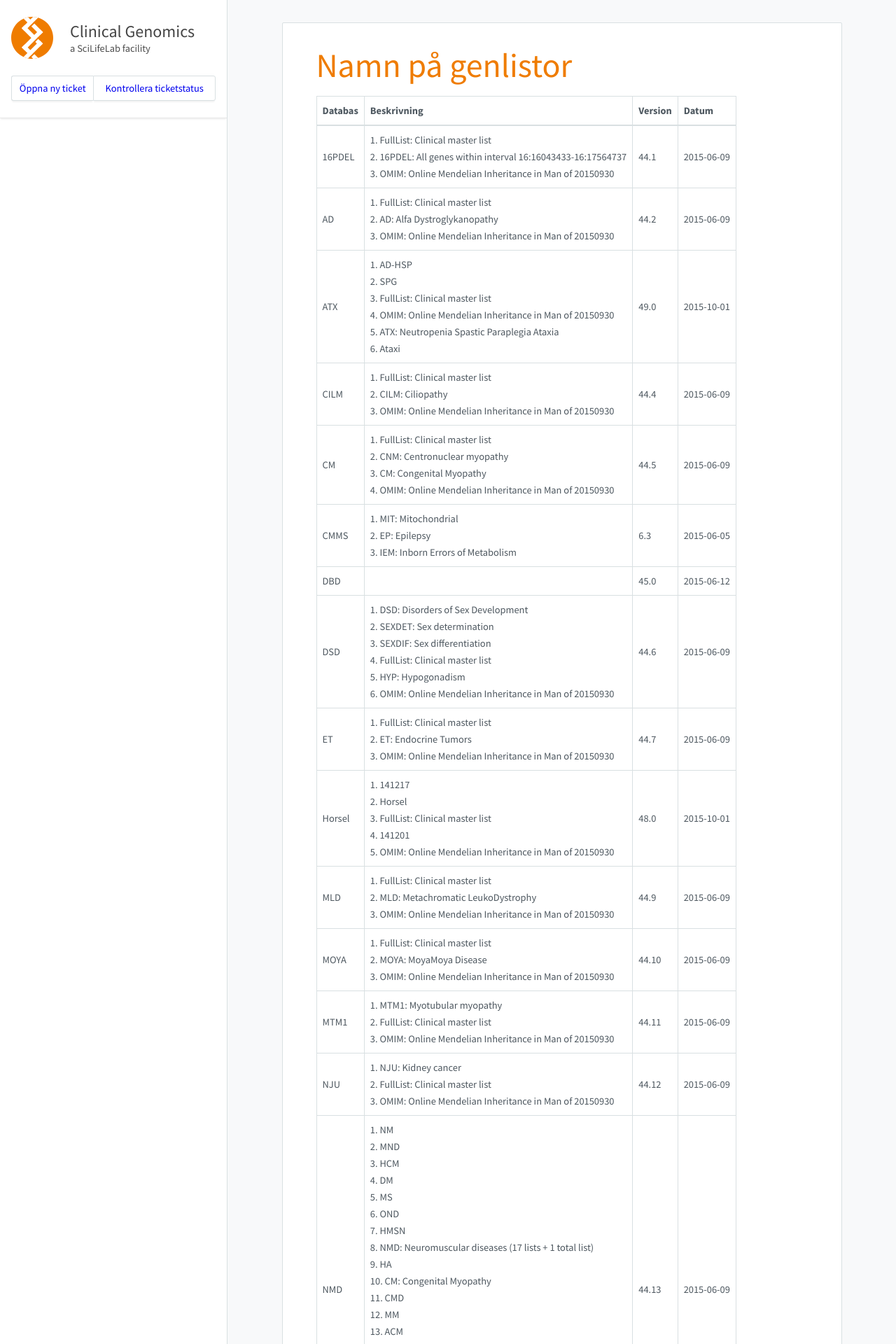
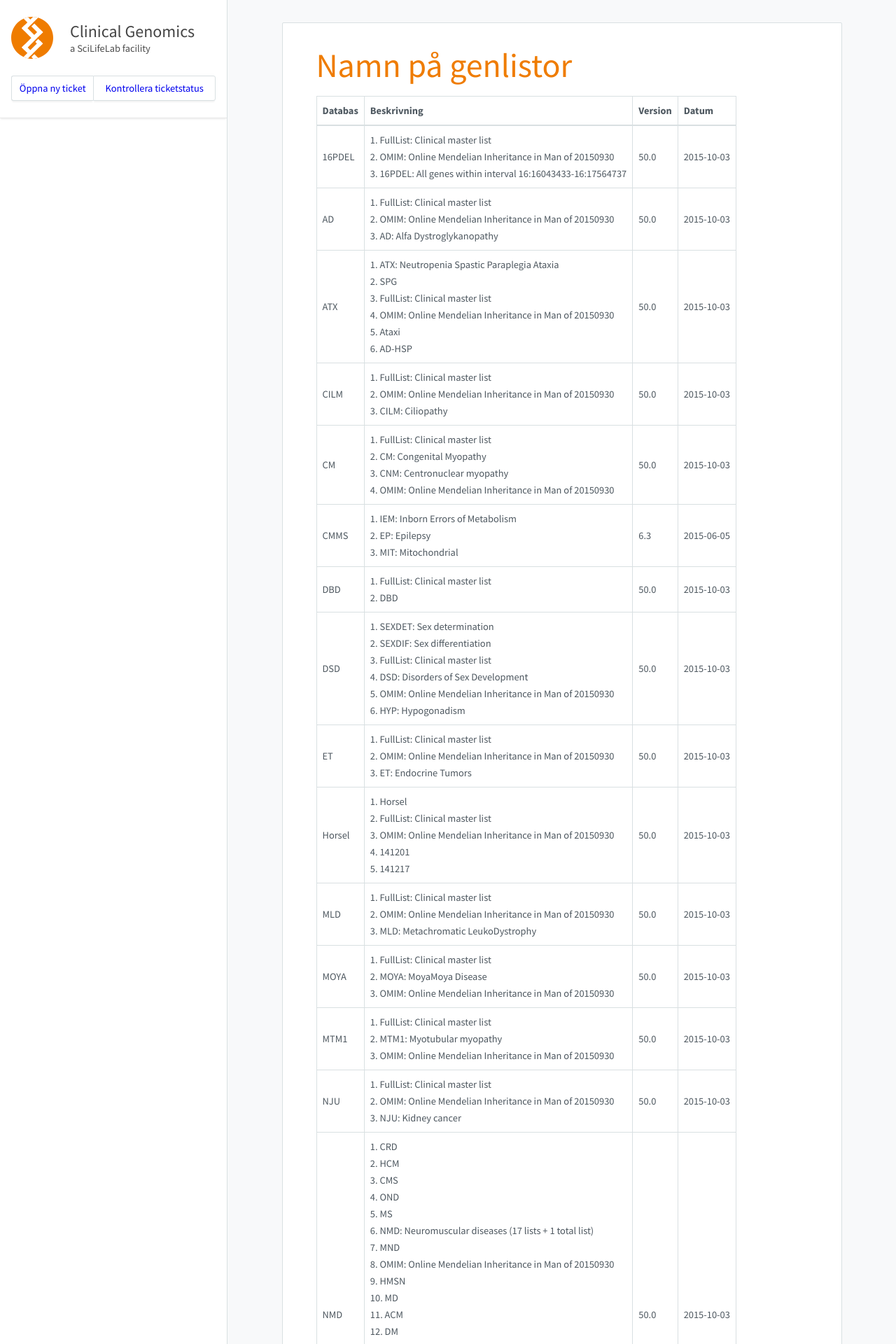
Before and after one commit to Clinical-Genomics/clinical-genomics.github.io, a Jekyll site: the page built from _pages/namnpagenlistor.md, in a window 1280 px wide. Shown: the top 1920 px of the page at 70% size. Built offline with Jekyll 4.4.1, drawn with Linux system fonts in a browser that asks for light colours; nearby versions of some CDN libraries; some of the changed text lies outside the part shown.

Commit message:
Update to cust002-16PDEL.txt

```diff
--- a/_pages/namnpagenlistor.md
+++ b/_pages/namnpagenlistor.md
@@ -8,25 +8,25 @@
 
 |Databas|Beskrivning|Version|Datum|
 |---|---|---|---|
-|16PDEL|1. FullList: Clinical master list<br />2. 16PDEL: All genes within interval 16:16043433-16:17564737<br />3. OMIM: Online Mendelian Inheritance in Man of 20150930<br />|44.1|2015-06-09|
-|AD|1. FullList: Clinical master list<br />2. AD: Alfa Dystroglykanopathy<br />3. OMIM: Online Mendelian Inheritance in Man of 20150930<br />|44.2|2015-06-09|
-|ATX|1. AD-HSP<br />2. SPG<br />3. FullList: Clinical master list<br />4. OMIM: Online Mendelian Inheritance in Man of 20150930<br />5. ATX: Neutropenia Spastic Paraplegia Ataxia<br />6. Ataxi<br />|49.0|2015-10-01|
-|CILM|1. FullList: Clinical master list<br />2. CILM: Ciliopathy<br />3. OMIM: Online Mendelian Inheritance in Man of 20150930<br />|44.4|2015-06-09|
-|CM|1. FullList: Clinical master list<br />2. CNM: Centronuclear myopathy<br />3. CM: Congenital Myopathy<br />4. OMIM: Online Mendelian Inheritance in Man of 20150930<br />|44.5|2015-06-09|
-|CMMS|1. MIT: Mitochondrial<br />2. EP: Epilepsy<br />3. IEM: Inborn Errors of Metabolism<br />|6.3|2015-06-05|
-|DBD||45.0|2015-06-12|
-|DSD|1. DSD: Disorders of Sex Development<br />2. SEXDET: Sex determination<br />3. SEXDIF: Sex differentiation<br />4. FullList: Clinical master list<br />5. HYP: Hypogonadism<br />6. OMIM: Online Mendelian Inheritance in Man of 20150930<br />|44.6|2015-06-09|
-|ET|1. FullList: Clinical master list<br />2. ET: Endocrine Tumors<br />3. OMIM: Online Mendelian Inheritance in Man of 20150930<br />|44.7|2015-06-09|
-|Horsel|1. 141217<br />2. Horsel<br />3. FullList: Clinical master list<br />4. 141201<br />5. OMIM: Online Mendelian Inheritance in Man of 20150930<br />|48.0|2015-10-01|
-|MLD|1. FullList: Clinical master list<br />2. MLD: Metachromatic LeukoDystrophy<br />3. OMIM: Online Mendelian Inheritance in Man of 20150930<br />|44.9|2015-06-09|
-|MOYA|1. FullList: Clinical master list<br />2. MOYA: MoyaMoya Disease<br />3. OMIM: Online Mendelian Inheritance in Man of 20150930<br />|44.10|2015-06-09|
-|MTM1|1. MTM1: Myotubular myopathy<br />2. FullList: Clinical master list<br />3. OMIM: Online Mendelian Inheritance in Man of 20150930<br />|44.11|2015-06-09|
-|NJU|1. NJU: Kidney cancer<br />2. FullList: Clinical master list<br />3. OMIM: Online Mendelian Inheritance in Man of 20150930<br />|44.12|2015-06-09|
-|NMD|1. NM<br />2. MND<br />3. HCM<br />4. DM<br />5. MS<br />6. OND<br />7. HMSN<br />8. NMD: Neuromuscular diseases (17 lists + 1 total list)<br />9. HA<br />10. CM: Congenital Myopathy<br />11. CMD<br />12. MM<br />13. ACM<br />14. CMS<br />15. CRD<br />16. OM<br />17. FullList: Clinical master list<br />18. HP<br />19. IC<br />20. MD<br />|44.13|2015-06-09|
-|OMIM|Online Mendelian Inheritance in Man of 20150930|47.0|2015-10-01|
-|ORO|1. FullList: Clinical master list<br />2. ORO: Oro-facial-digital syndrome<br />3. OMIM: Online Mendelian Inheritance in Man of 20150930<br />|44.15|2015-06-09|
-|PAF1|1. FullList: Clinical master list<br />2. PAF1: RNA polymerase II-associated factor<br />3. OMIM: Online Mendelian Inheritance in Man of 20150930<br />|44.16|2015-06-09|
+|16PDEL|1. FullList: Clinical master list<br />2. OMIM: Online Mendelian Inheritance in Man of 20150930<br />3. 16PDEL: All genes within interval 16:16043433-16:17564737<br />|50.0|2015-10-03|
+|AD|1. FullList: Clinical master list<br />2. OMIM: Online Mendelian Inheritance in Man of 20150930<br />3. AD: Alfa Dystroglykanopathy<br />|50.0|2015-10-03|
+|ATX|1. ATX: Neutropenia Spastic Paraplegia Ataxia<br />2. SPG<br />3. FullList: Clinical master list<br />4. OMIM: Online Mendelian Inheritance in Man of 20150930<br />5. Ataxi<br />6. AD-HSP<br />|50.0|2015-10-03|
+|CILM|1. FullList: Clinical master list<br />2. OMIM: Online Mendelian Inheritance in Man of 20150930<br />3. CILM: Ciliopathy<br />|50.0|2015-10-03|
+|CM|1. FullList: Clinical master list<br />2. CM: Congenital Myopathy<br />3. CNM: Centronuclear myopathy<br />4. OMIM: Online Mendelian Inheritance in Man of 20150930<br />|50.0|2015-10-03|
+|CMMS|1. IEM: Inborn Errors of Metabolism<br />2. EP: Epilepsy<br />3. MIT: Mitochondrial<br />|6.3|2015-06-05|
+|DBD|1. FullList: Clinical master list<br />2. DBD<br />|50.0|2015-10-03|
+|DSD|1. SEXDET: Sex determination<br />2. SEXDIF: Sex differentiation<br />3. FullList: Clinical master list<br />4. DSD: Disorders of Sex Development<br />5. OMIM: Online Mendelian Inheritance in Man of 20150930<br />6. HYP: Hypogonadism<br />|50.0|2015-10-03|
+|ET|1. FullList: Clinical master list<br />2. OMIM: Online Mendelian Inheritance in Man of 20150930<br />3. ET: Endocrine Tumors<br />|50.0|2015-10-03|
+|Horsel|1. Horsel<br />2. FullList: Clinical master list<br />3. OMIM: Online Mendelian Inheritance in Man of 20150930<br />4. 141201<br />5. 141217<br />|50.0|2015-10-03|
+|MLD|1. FullList: Clinical master list<br />2. OMIM: Online Mendelian Inheritance in Man of 20150930<br />3. MLD: Metachromatic LeukoDystrophy<br />|50.0|2015-10-03|
+|MOYA|1. FullList: Clinical master list<br />2. MOYA: MoyaMoya Disease<br />3. OMIM: Online Mendelian Inheritance in Man of 20150930<br />|50.0|2015-10-03|
+|MTM1|1. FullList: Clinical master list<br />2. MTM1: Myotubular myopathy<br />3. OMIM: Online Mendelian Inheritance in Man of 20150930<br />|50.0|2015-10-03|
+|NJU|1. FullList: Clinical master list<br />2. OMIM: Online Mendelian Inheritance in Man of 20150930<br />3. NJU: Kidney cancer<br />|50.0|2015-10-03|
+|NMD|1. CRD<br />2. HCM<br />3. CMS<br />4. OND<br />5. MS<br />6. NMD: Neuromuscular diseases (17 lists + 1 total list)<br />7. MND<br />8. OMIM: Online Mendelian Inheritance in Man of 20150930<br />9. HMSN<br />10. MD<br />11. ACM<br />12. DM<br />13. IC<br />14. NM<br />15. HA<br />16. OM<br />17. FullList: Clinical master list<br />18. HP<br />19. CM: Congenital Myopathy<br />20. MM<br />21. CMD<br />|50.0|2015-10-03|
+|OMIM|1. FullList: Clinical master list<br />2. OMIM: Online Mendelian Inheritance in Man of 20150930<br />|50.0|2015-10-03|
+|ORO|1. FullList: Clinical master list<br />2. OMIM: Online Mendelian Inheritance in Man of 20150930<br />3. ORO: Oro-facial-digital syndrome<br />|50.0|2015-10-03|
+|PAF1|1. FullList: Clinical master list<br />2. PAF1: RNA polymerase II-associated factor<br />3. OMIM: Online Mendelian Inheritance in Man of 20150930<br />|50.0|2015-10-03|
 |PID|1. PIDCAD: PID Candidates<br />2. FullList: Clinical master list<br />3. PID: Primary Immune Deficiency<br />|7.0|2015-08-31|
-|SCN|1. FullList: Clinical master list<br />2. SCN: Neutropenia<br />3. OMIM: Online Mendelian Inheritance in Man of 20150930<br />|44.17|2015-06-09|
-|SHANK1|1. SHANK1: SH3 and multiple ankyrin repeat domains 1<br />2. FullList: Clinical master list<br />3. OMIM: Online Mendelian Inheritance in Man of 20150930<br />|44.18|2015-06-09|
-|SKD|1. SKD: Skeletal dysplasia<br />2. FullList: Clinical master list<br />3. OMIM: Online Mendelian Inheritance in Man of 20150930<br />|46.0|2015-09-03|
+|SCN|1. FullList: Clinical master list<br />2. SCN: Neutropenia<br />3. OMIM: Online Mendelian Inheritance in Man of 20150930<br />|50.0|2015-10-03|
+|SHANK1|1. FullList: Clinical master list<br />2. OMIM: Online Mendelian Inheritance in Man of 20150930<br />3. SHANK1: SH3 and multiple ankyrin repeat domains 1<br />|50.0|2015-10-03|
+|SKD|1. FullList: Clinical master list<br />2. SKD: Skeletal dysplasia<br />3. OMIM: Online Mendelian Inheritance in Man of 20150930<br />|50.0|2015-10-03|
```
